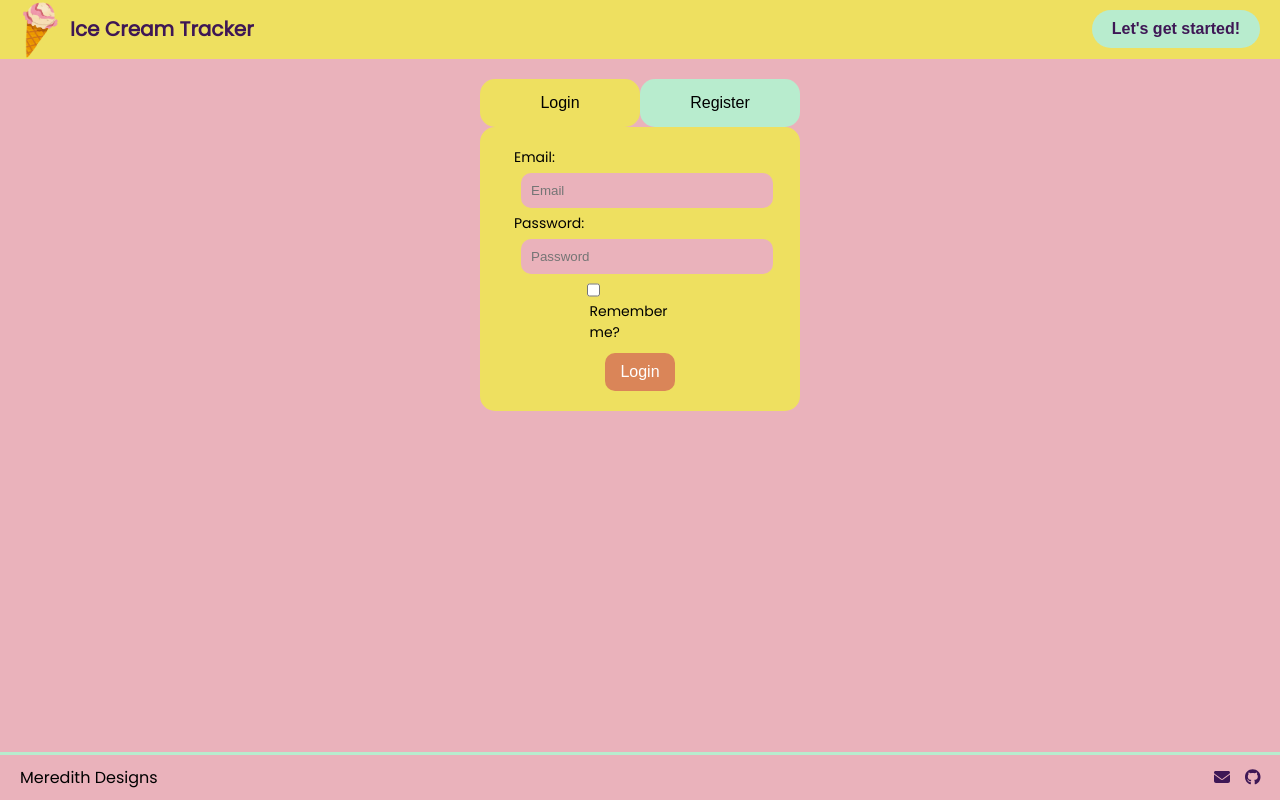
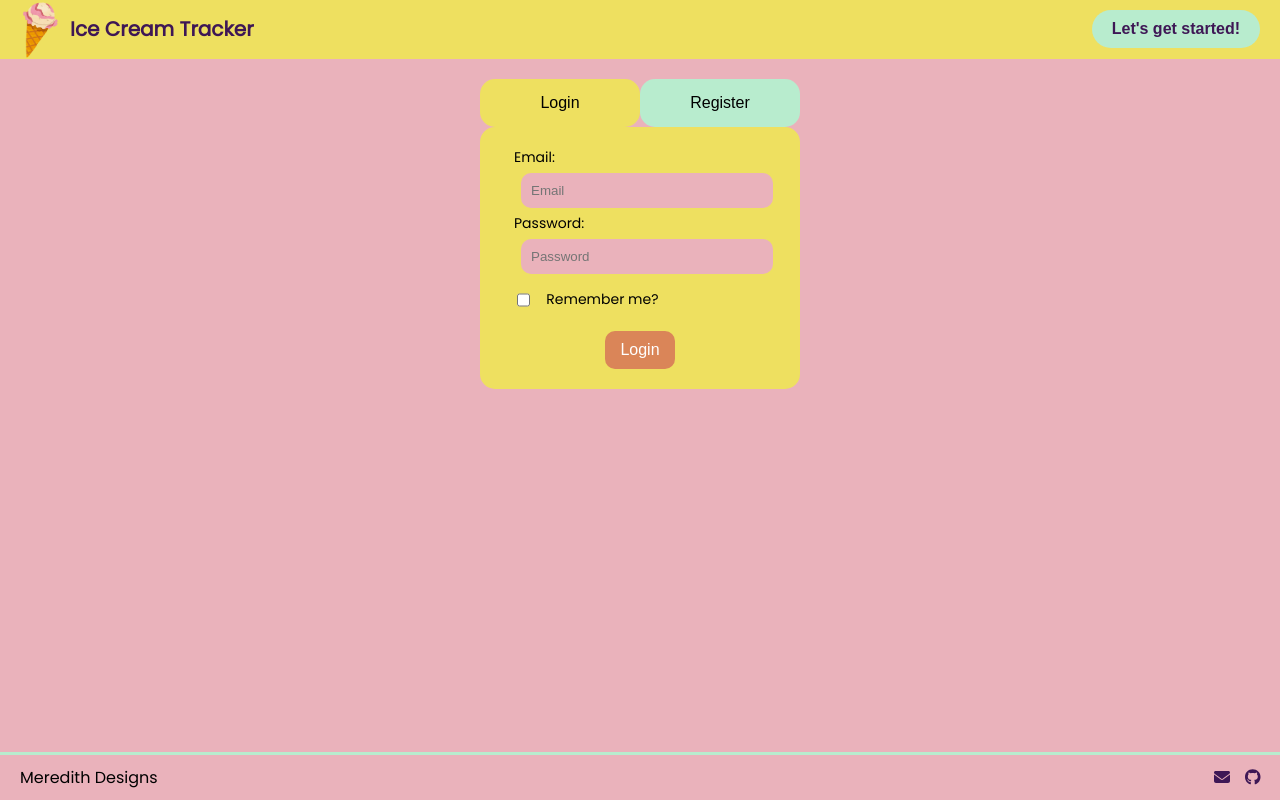
Before and after one commit to NucyLoodle/icecream-web, a Next.js app in the folder icecream-web/: page /login in a window 1280 px wide. Built offline with nearby package versions, Linux system fonts and the light colour scheme.

Commit message:
fix for labels

```diff
--- a/icecream-web/app/login/page.js
+++ b/icecream-web/app/login/page.js
@@ -15,13 +15,13 @@ function LoginPage() {
                         </div>
                         <div id='lg-login-form-container'>
                             <form id='lg-login-form'>
-                                <label htmlFor='email'>Email:</label>
-                                <input type='text' id='lg-email' name='email' placeholder='Email' required></input>
-                                <label htmlFor='password'>Password:</label>
-                                <input type='password' id='lg-password' name='password' placeholder='Password' required></input>
-                                <div id="remember-me-container">
+                                <label htmlFor='lg-email'>Email:</label>
+                                <input type='text' id='lg-email' name='email' placeholder='Email' required autoComplete='email'></input>
+                                <label htmlFor='lg-password'>Password:</label>
+                                <input type='lg-password' id='lg-password' name='password' placeholder='Password' required></input>
+                                <div id="lg-remember-me-container">
                                     <input type="checkbox" id="lg-remember-me" name="remember-me"></input>
-                                    <label htmlFor="remember-me">Remember me?</label>
+                                    <label htmlFor="lg-remember-me">Remember me?</label>
                                 </div>
                                 <button id='lg-submit-login-button'>Login</button>
                             </form>
```
